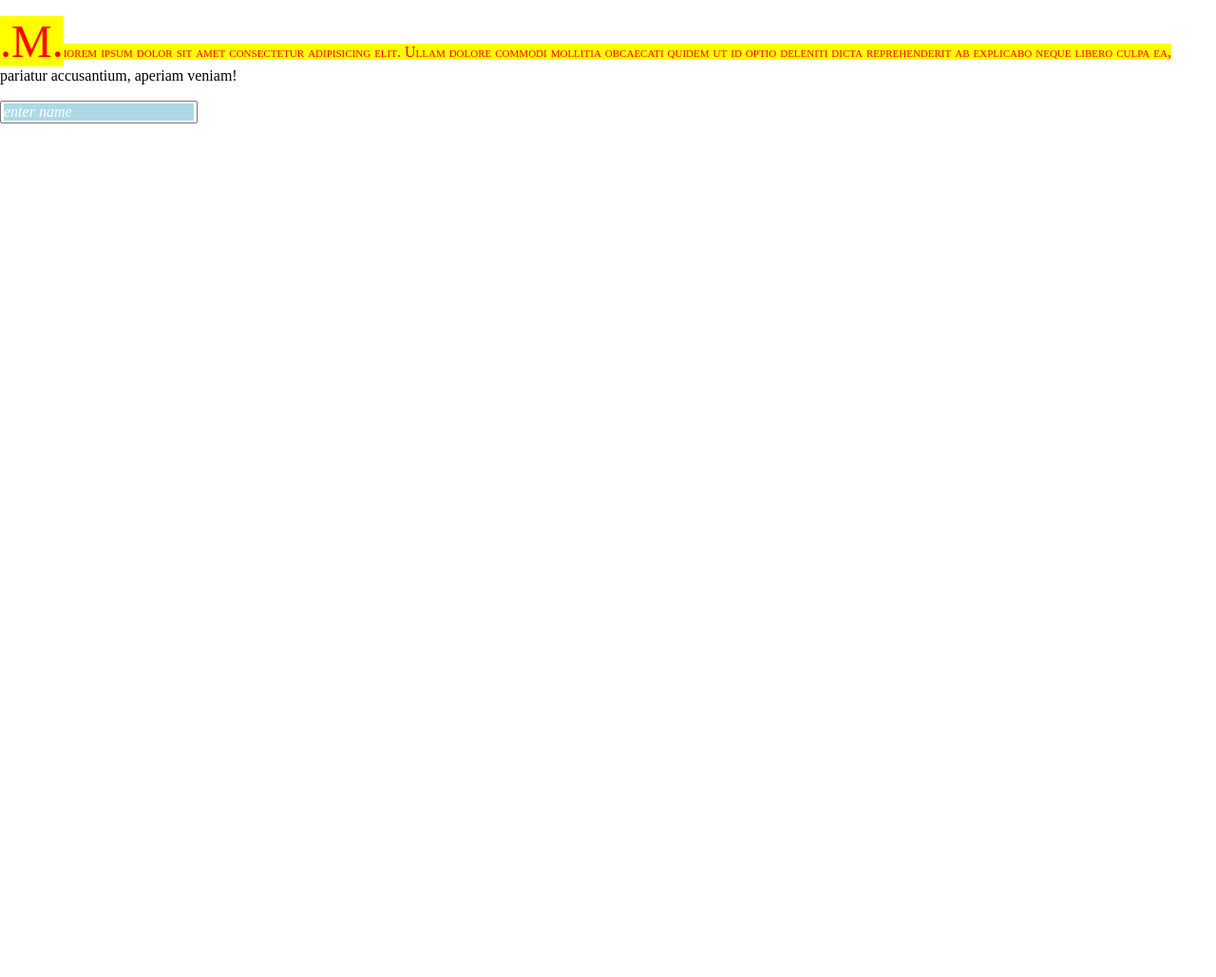
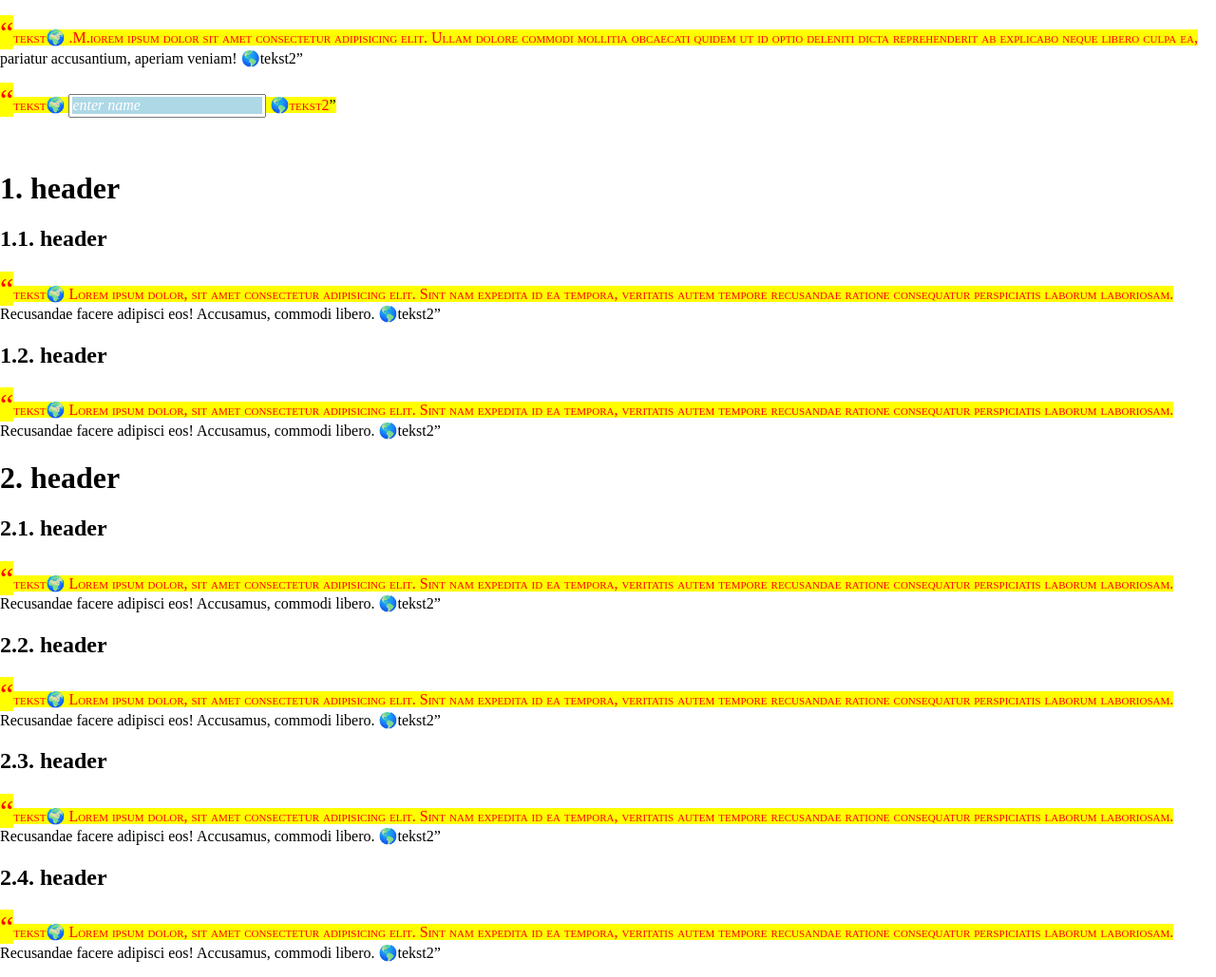
Before and after one commit to RobFyd/practice-in-js, a plain HTML site: page pseudoElements.html in a window 1280 px wide. Shown: the whole page at 95% size. Before the commit the page ends 800 px from the top, so only its background shows below. Drawn offline with nearby package versions, Linux system fonts and the light colour scheme.

Commit message:
pseudoElements - counters

```diff
--- a/css/pseudoElements.css
+++ b/css/pseudoElements.css
@@ -14,7 +14,7 @@ html {
 
   p::first-letter {
     color: red;
-    font-size: 300%;
+    font-size: 200%;
     background-color: yellow;
   }
 
@@ -23,8 +23,55 @@ html {
     background-color: lightgreen;
   }
 
+  p::before {
+    content: open-quote "tekst" "🌍";
+  }
+
+  p::after {
+    content: "🌎" "tekst2" close-quote ;
+  }
+
   input::placeholder {
     background-color: lightblue;
     color: white;
     font-style: italic;
   }
+
+  h1 {
+    counter-increment: header;
+    counter-reset: subheader;
+  }
+
+  h1::before {
+    content: counter(header) ". ";
+  }
+
+  h2 {
+    counter-increment: subheader;
+  }
+
+  h2::before {
+    content: counter(header) "." counter(subheader) ". ";
+  }
+
+  /* h1::before, h2::before {
+    content: counters(header, ".") ". ";
+  }
+
+  section {
+    counter-increment: header;
+  }
+
+  h2:first-of-type {
+    counter-reset: header;
+  }
+
+  h2 {
+    counter-increment: header;
+  } */
+
+  /* h1:first-of-type::first-letter {
+    color: red;
+    font-size: 200%;
+    background-color: yellow;
+  } */
--- a/pseudoElements.html
+++ b/pseudoElements.html
@@ -32,5 +32,54 @@
     <p>
       <input placeholder="enter name" type="text" name="" id="" />
     </p>
+    <br />
+    <section>
+      <h1>header</h1>
+      <h2>header</h2>
+      <p>
+        Lorem ipsum dolor, sit amet consectetur adipisicing elit. Sint nam
+        expedita id ea tempora, veritatis autem tempore recusandae ratione
+        consequatur perspiciatis laborum laboriosam. Recusandae facere adipisci
+        eos! Accusamus, commodi libero.
+      </p>
+      <h2>header</h2>
+      <p>
+        Lorem ipsum dolor, sit amet consectetur adipisicing elit. Sint nam
+        expedita id ea tempora, veritatis autem tempore recusandae ratione
+        consequatur perspiciatis laborum laboriosam. Recusandae facere adipisci
+        eos! Accusamus, commodi libero.
+      </p>
+    <!-- </section>
+    <section> -->
+      <h1>header</h1>
+      <h2>header</h2>
+      <p>
+        Lorem ipsum dolor, sit amet consectetur adipisicing elit. Sint nam
+        expedita id ea tempora, veritatis autem tempore recusandae ratione
+        consequatur perspiciatis laborum laboriosam. Recusandae facere adipisci
+        eos! Accusamus, commodi libero.
+      </p>
+      <h2>header</h2>
+      <p>
+        Lorem ipsum dolor, sit amet consectetur adipisicing elit. Sint nam
+        expedita id ea tempora, veritatis autem tempore recusandae ratione
+        consequatur perspiciatis laborum laboriosam. Recusandae facere adipisci
+        eos! Accusamus, commodi libero.
+      </p>
+      <h2>header</h2>
+      <p>
+        Lorem ipsum dolor, sit amet consectetur adipisicing elit. Sint nam
+        expedita id ea tempora, veritatis autem tempore recusandae ratione
+        consequatur perspiciatis laborum laboriosam. Recusandae facere adipisci
+        eos! Accusamus, commodi libero.
+      </p>
+      <h2>header</h2>
+      <p>
+        Lorem ipsum dolor, sit amet consectetur adipisicing elit. Sint nam
+        expedita id ea tempora, veritatis autem tempore recusandae ratione
+        consequatur perspiciatis laborum laboriosam. Recusandae facere adipisci
+        eos! Accusamus, commodi libero.
+      </p>
+    </section>
   </body>
 </html>
```
